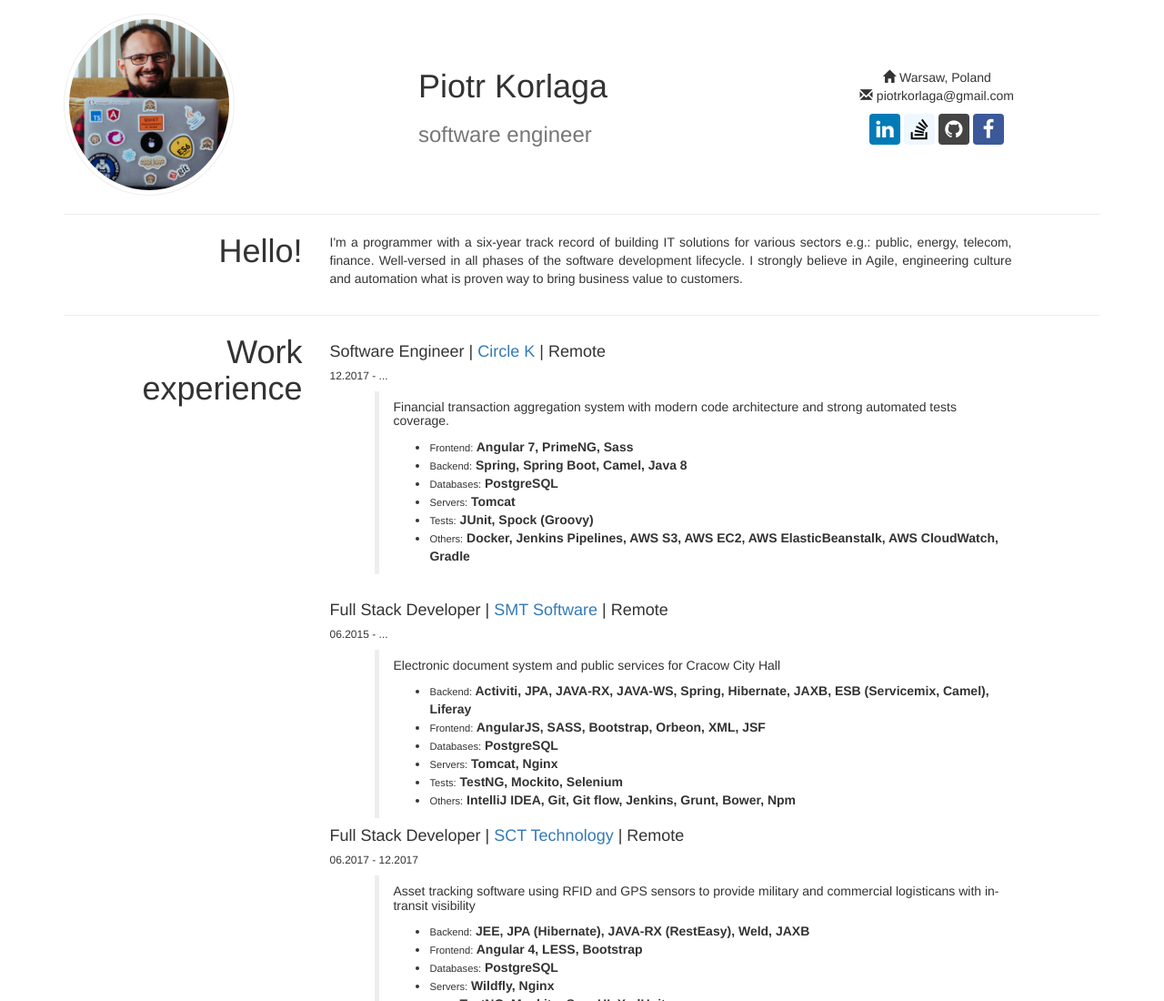
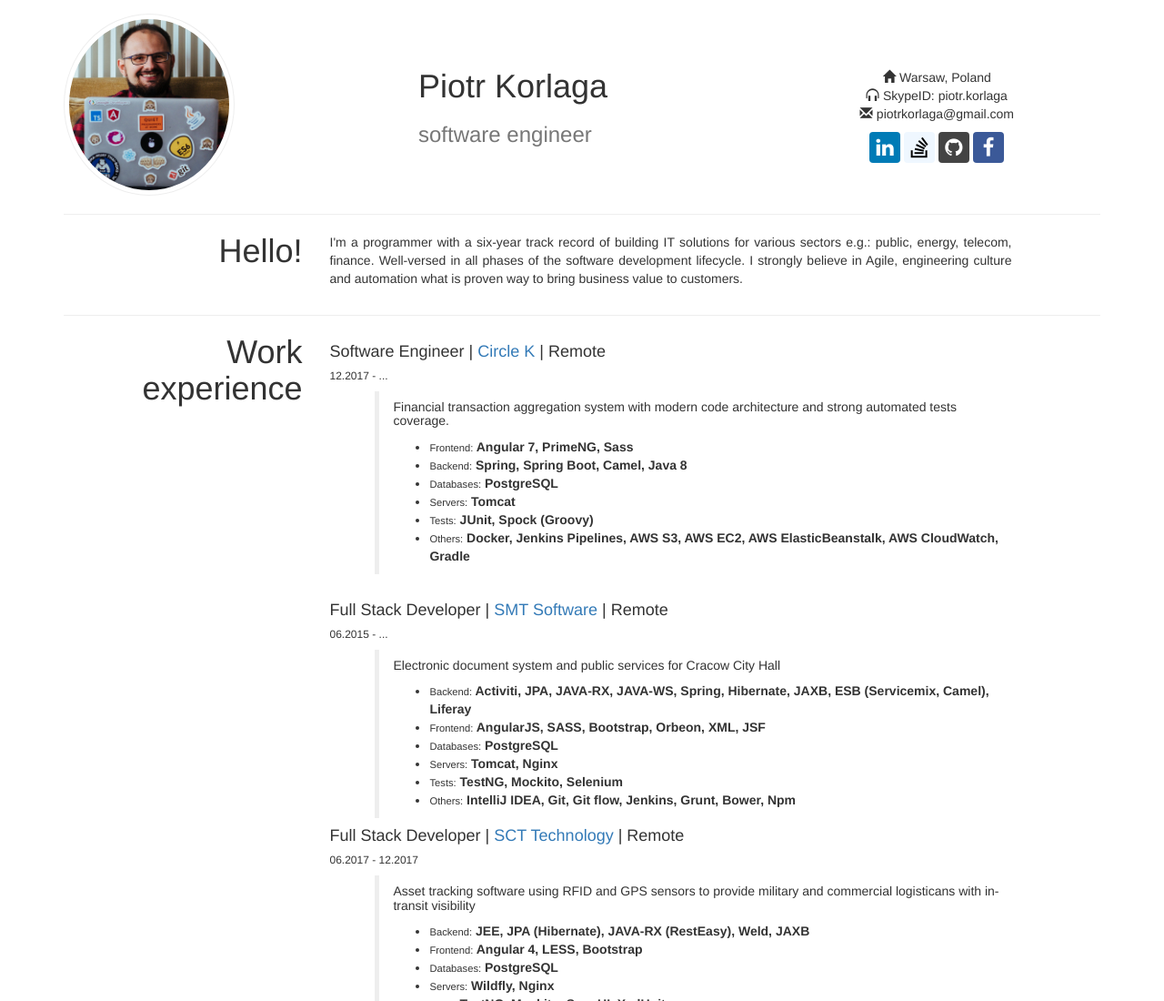
Before and after one commit to piotrkorlaga/piotrkorlaga.github.io, a plain HTML site: page index.html in a window 1280 px wide. Shown: the top 1100 px of the page at 91% size. Drawn offline with Linux system fonts and the light colour scheme.

Commit message:
add skype

```diff
--- a/index.html
+++ b/index.html
@@ -34,6 +34,7 @@
         </div>
         <div class="col-xs-12 col-sm-4 mt50 text-center">
             <div><span class="glyphicon glyphicon-home"></span> Warsaw, Poland</div>
+            <div><span class="glyphicon glyphicon-headphones"></span> SkypeID: piotr.korlaga</div>
             <div><span class="glyphicon glyphicon-envelope"></span> piotrkorlaga@gmail.com</div>
             <aside class="social-button-section hidden-print">
                 <span><a target="_blank" href="https://pl.linkedin.com/in/piotrkorlaga"
```
